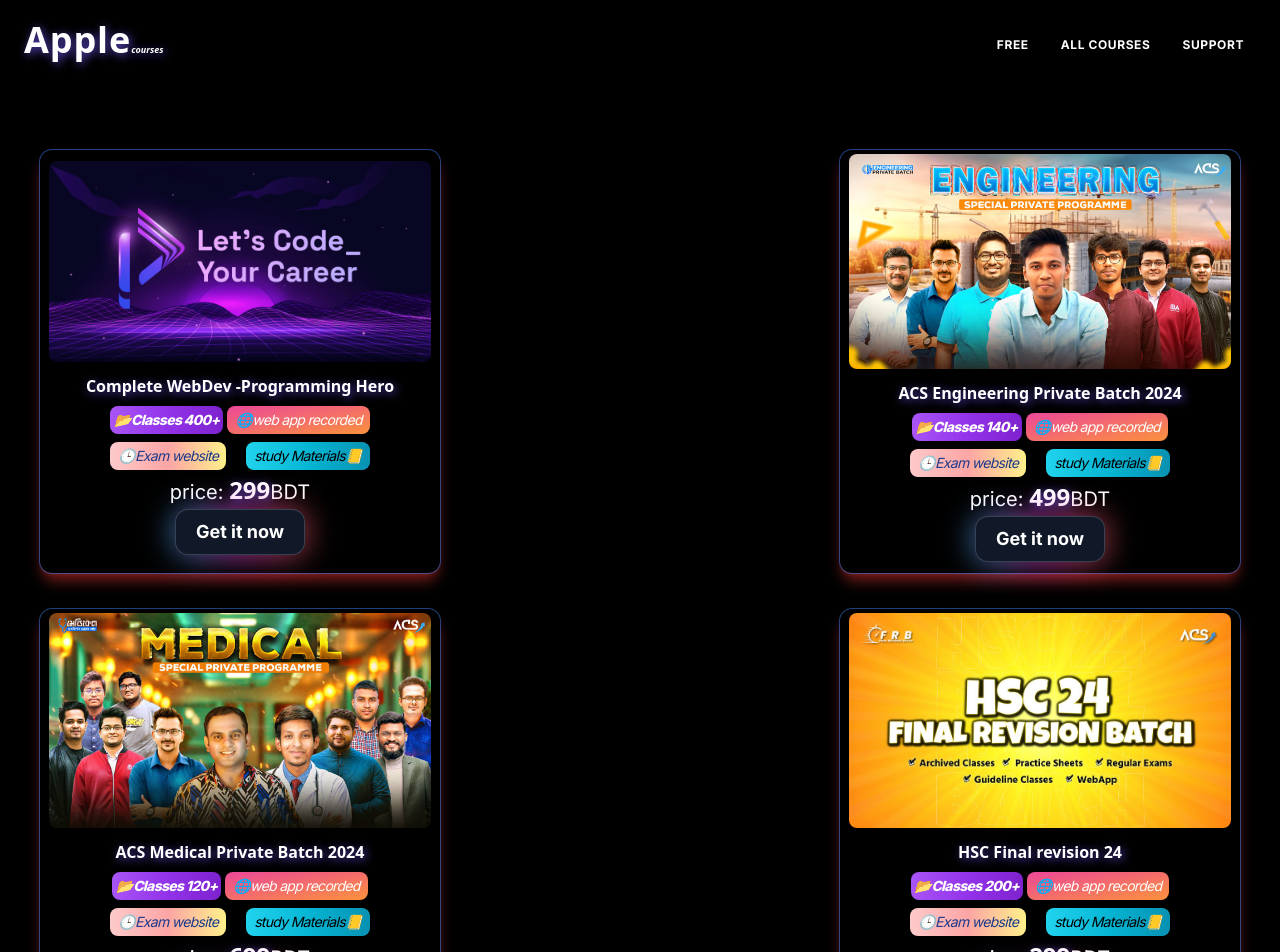
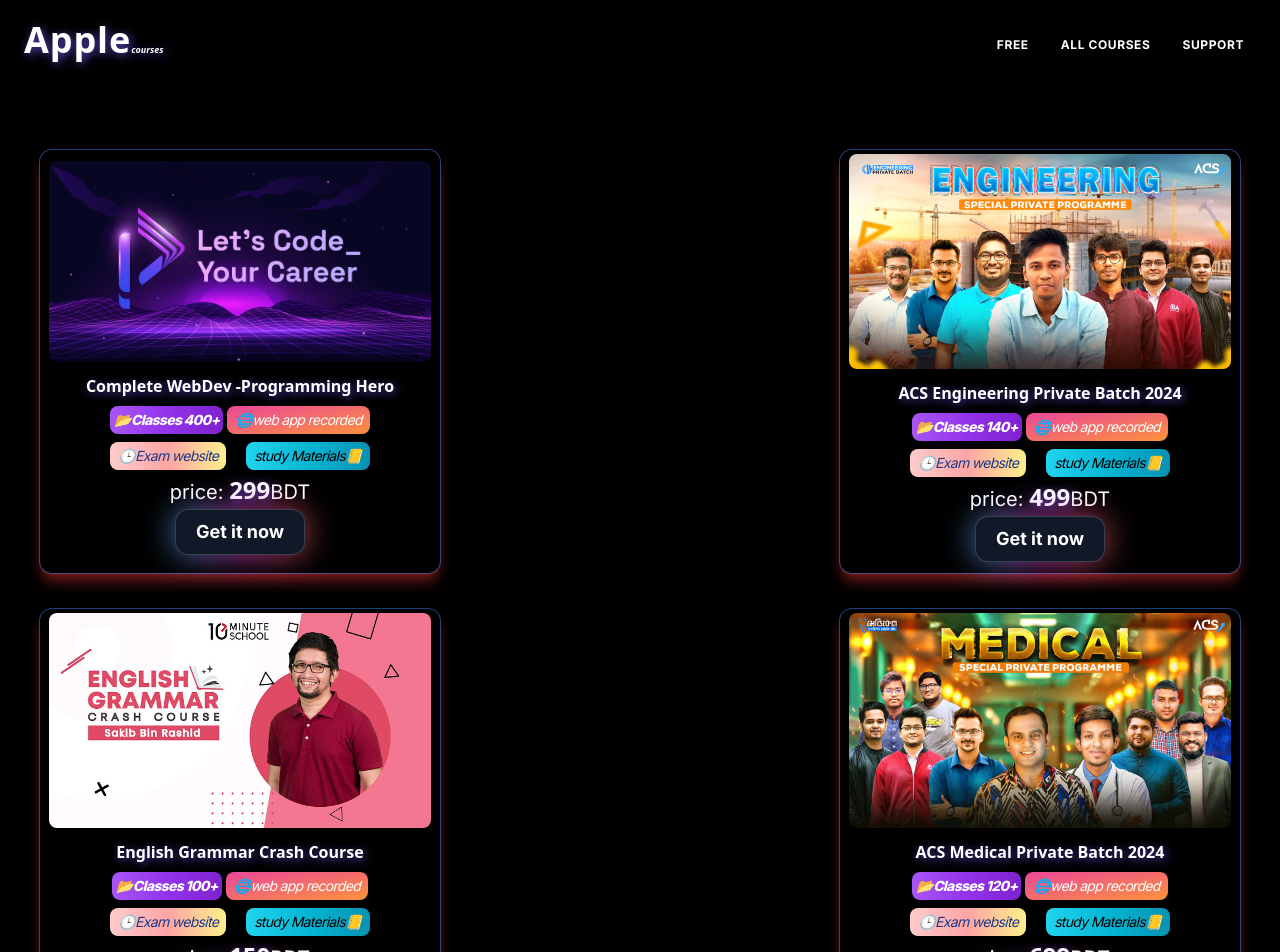
Before and after one commit to FardusWahid/first24, a Next.js app: page / in a window 1280 px wide. Shown: the top 952 px of the page. Built offline with nearby package versions, Linux system fonts and the light colour scheme.

Commit message:
first commit

```diff
--- a/src/app/page.js
+++ b/src/app/page.js
@@ -25,6 +25,16 @@
 alt="eng24"
 link="https://acsengineering.netlify.app/"
     />
+
+<Outlet
+image="/gram.jpg"
+title="English Grammar Crash Course"
+classamount="100"
+price="150"
+alt="grammar"
+link="https://www.facebook.com/free.courses.vercel/"
+    />
+
 
 
 <Outlet
```
Also changed, not shown: public/gram.jpg (added).
